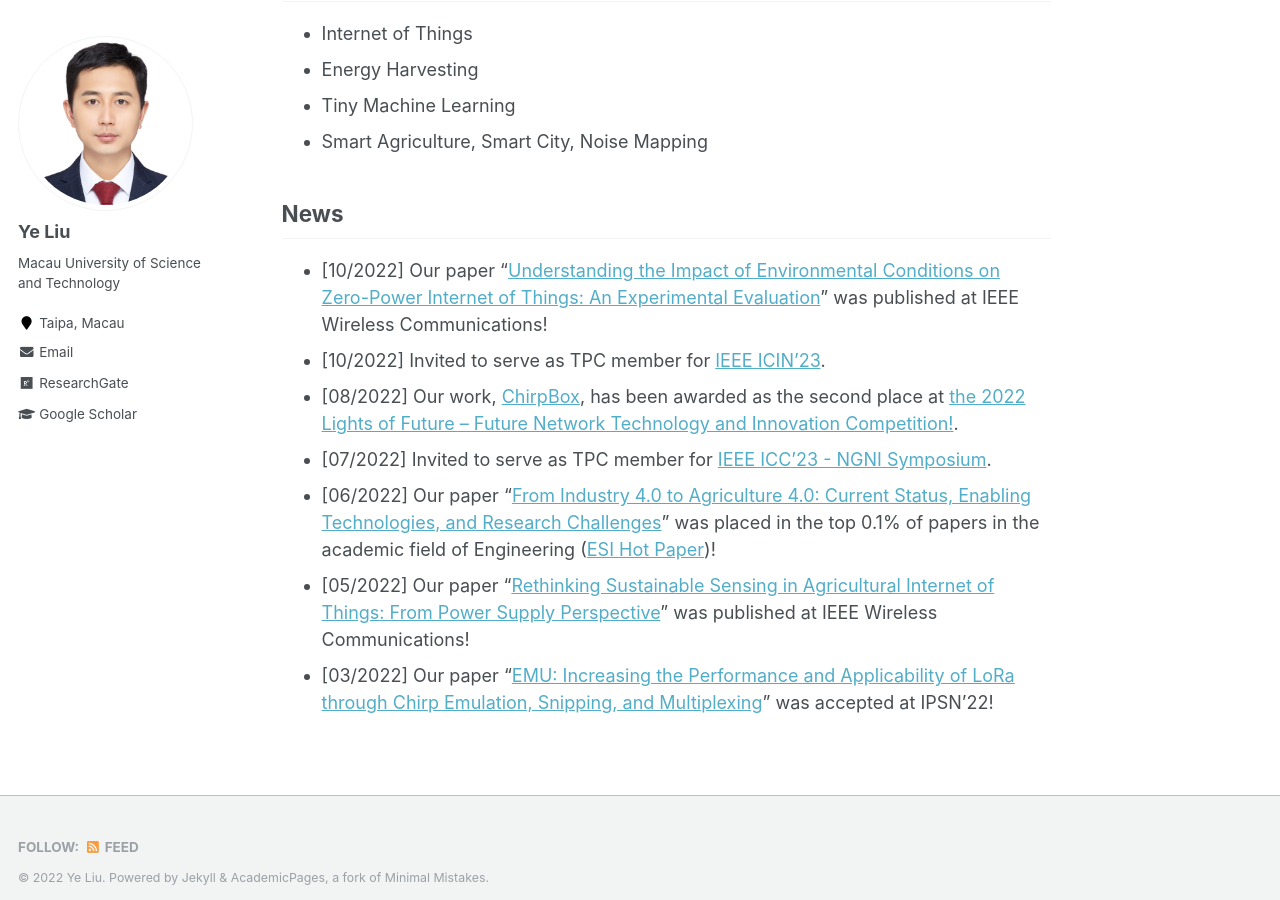
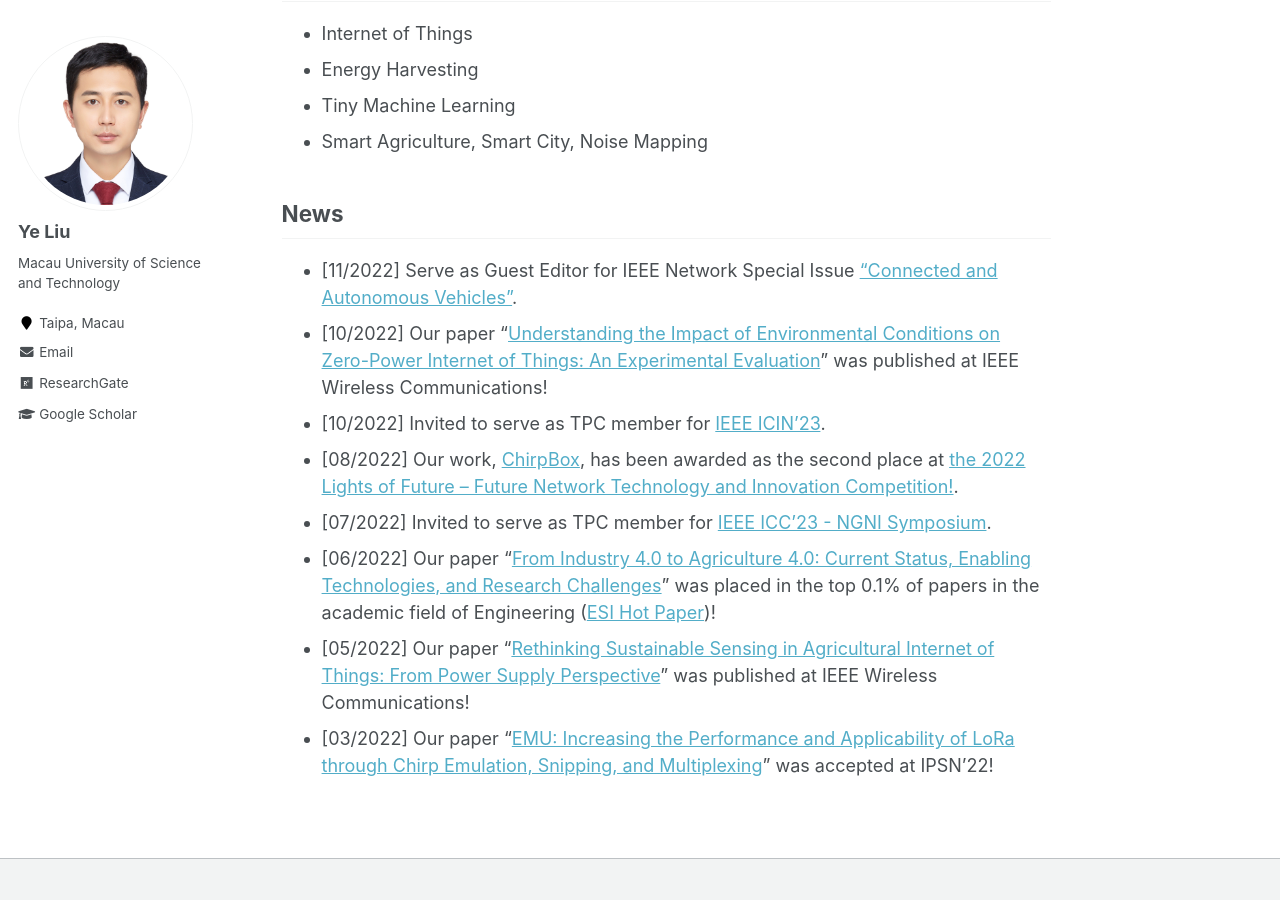
Before and after one commit to ChrisYe-Liu/chrisye-liu.github.io, a Jekyll site: the page built from _pages/about.md, in a window 1280 px wide and 900 px high, scrolled down 581 px. Built offline with Jekyll 4.4.1, drawn with Linux system fonts in a browser that asks for light colours; our own code applies the rules of GitHub Pages for plain Markdown files.

Commit message:
Update about.md

```diff
--- a/_pages/about.md
+++ b/_pages/about.md
@@ -24,6 +24,7 @@
 
 News
 ------
+* [11/2022] Serve as Guest Editor for IEEE Network Special Issue [“Connected and Autonomous Vehicles”](https://www.comsoc.org/publications/magazines/ieee-network/cfp/connected-and-autonomous-vehicles).
 * [10/2022] Our paper "[Understanding the Impact of Environmental Conditions on Zero-Power Internet of Things: An Experimental Evaluation](https://ieeexplore.ieee.org/document/9928079)" was published at IEEE Wireless Communications!
 * [10/2022] Invited to serve as TPC member for [IEEE ICIN'23](https://www.icin-conference.org/).
 * [08/2022] Our work, [ChirpBox](https://chirpbox.github.io/), has been awarded as the second place at [the 2022 Lights of Future – Future Network Technology and Innovation Competition!](https://chrisye-liu.github.io/files/certificate/2022lightaward.jpg).
```
